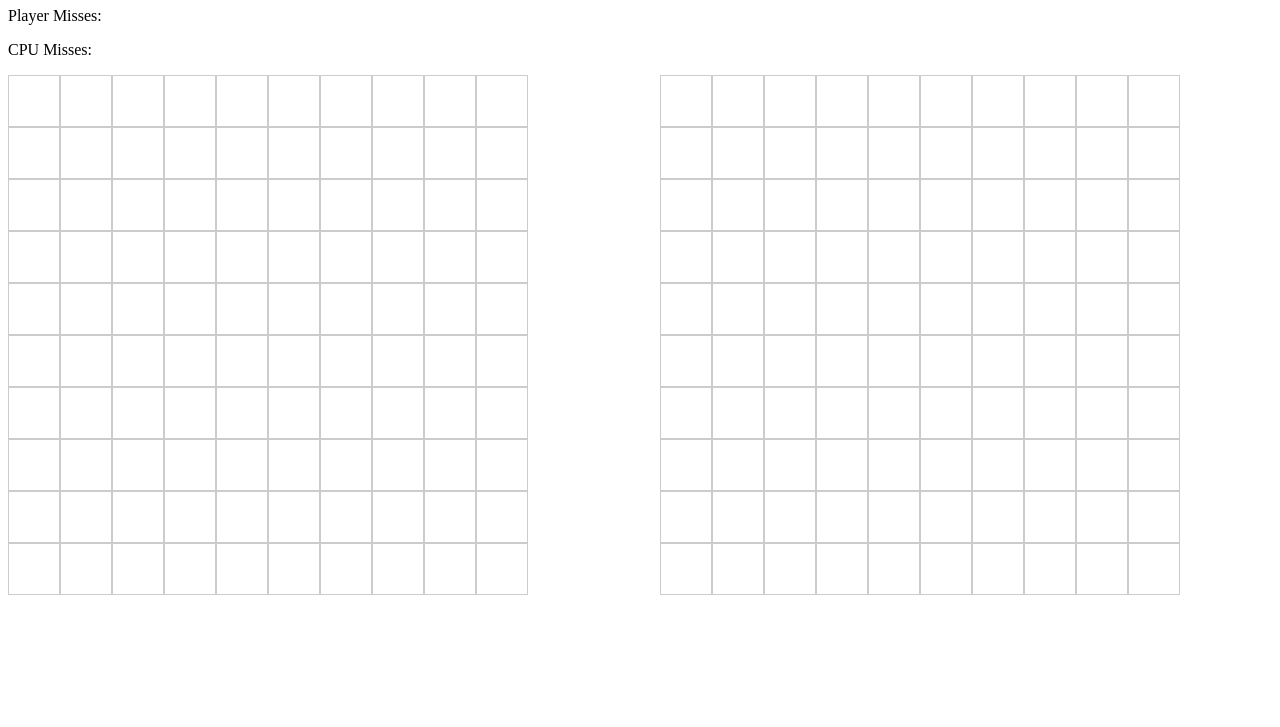
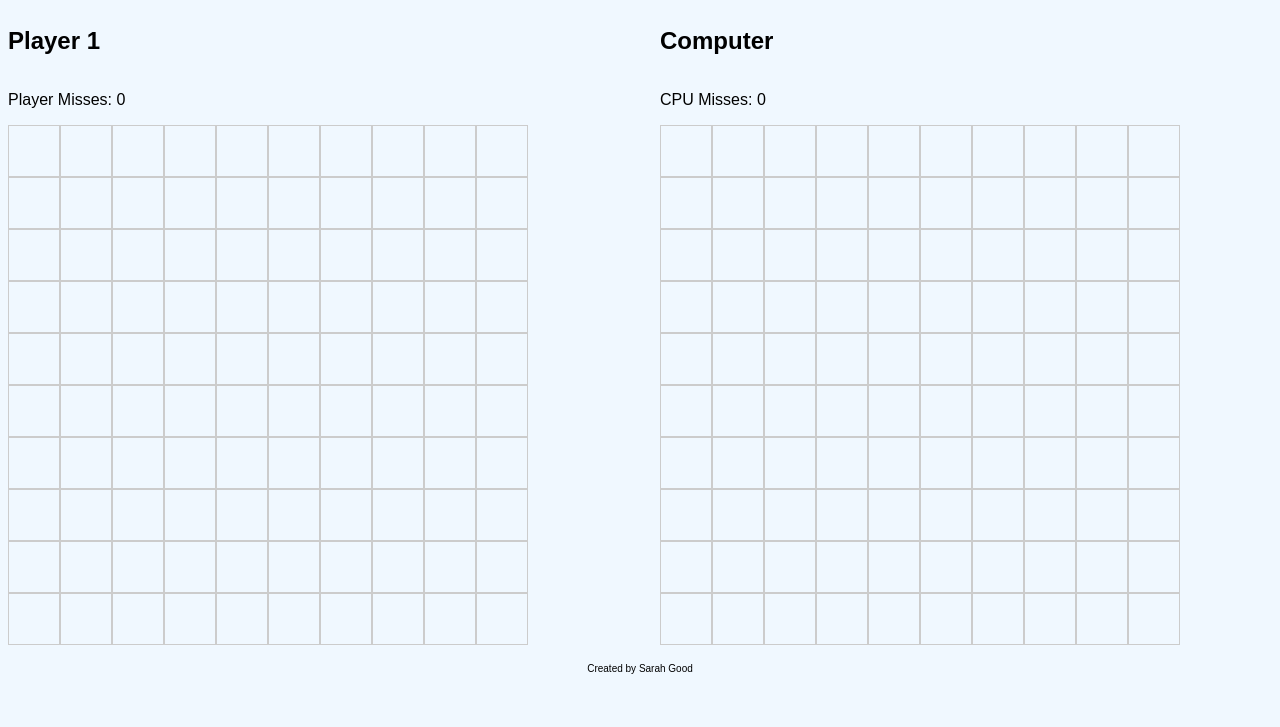
Before and after one commit to SarahEGood/battleship, a website with bundled scripts: page index.html in a window 1280 px wide. Shown: the part 73-800 px from the top of the page. Built offline with nearby package versions, Linux system fonts and the light colour scheme.

Commit message:
basic css and html formatting

```diff
--- a/index.html
+++ b/index.html
@@ -10,13 +10,16 @@
 <body>
     <div class="header">
         <h1>Battleship</h1>
-        <p id="p1-miss">Player Misses: </p>
-        <p id="p2-miss">CPU Misses: </p>
     </div>
     <div class="grid-wrapper">
+        <h2>Player 1</h2>
+        <h2>Computer</h2>
+        <p id="p1-miss">Player Misses: 0</p>
+        <p id="p2-miss">CPU Misses: 0</p>
         <div id="grid-container-1" class="grid-container"></div>
         <div id="grid-container-2" class="grid-container"></div>
     </div>
+    <div class="footer">Created by Sarah Good</div>
 </body>
 <footer>
 </footer>
--- a/styles.css
+++ b/styles.css
@@ -1,3 +1,16 @@
+body {
+    font-family: Arial, Helvetica, sans-serif;
+    background-color: aliceblue;
+}
+
+.header, .footer {
+    text-align: center;
+}
+.footer {
+    padding: 20px;
+    font-size:x-small;
+}
+
 .grid-container {
     display: grid;
     grid-template-columns: repeat(10, 50px);
```
